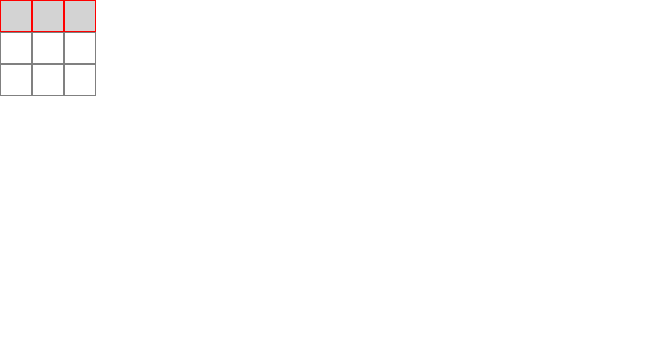
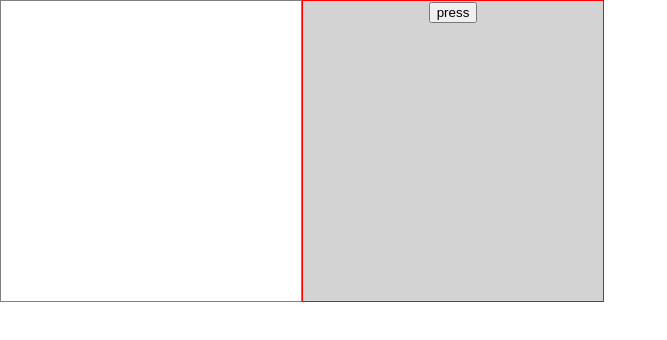
Before and after one commit to Roman1510/react-spa-ts, a React (Vite) app: page / in a window 1280 px wide. Shown: the top 340 px of the page, without its empty margins (0-667 px from the left). Built offline with nearby package versions, Linux system fonts and the light colour scheme.

Commit message:
restyled the card

```diff
--- a/src/App.css
+++ b/src/App.css
@@ -1,5 +1,5 @@
 .App {
-  width: 100px;
+  width: 100%;
   text-align: center;
   display: flex;
   flex-wrap: wrap;
--- a/src/App.tsx
+++ b/src/App.tsx
@@ -2,30 +2,12 @@ import './App.css'
 import Card, { CardVariant } from './components/Card/Card'
 
 function App() {
-  const arr = [
-    { height: '30px', width: '30px', variant: CardVariant.primary },
-    { height: '30px', width: '30px', variant: CardVariant.primary },
-    { height: '30px', width: '30px', variant: CardVariant.primary },
-    { height: '30px', width: '30px', variant: CardVariant.outlined },
-    { height: '30px', width: '30px', variant: CardVariant.outlined },
-    { height: '30px', width: '30px', variant: CardVariant.outlined },
-    { height: '30px', width: '30px', variant: CardVariant.outlined },
-    { height: '30px', width: '30px', variant: CardVariant.outlined },
-    { height: '30px', width: '30px', variant: CardVariant.outlined },
-  ]
-
   return (
     <div className="App">
-      {arr.map((e, idx) => {
-        return (
-          <Card
-            key={idx}
-            width={e.width}
-            height={e.height}
-            variant={e.variant}
-          ></Card>
-        )
-      })}
+      <Card width="300px" height="300px" variant={CardVariant.outlined}></Card>
+      <Card width="300px" height="300px" variant={CardVariant.primary}>
+        <button>press</button>
+      </Card>
     </div>
   )
 }
```
